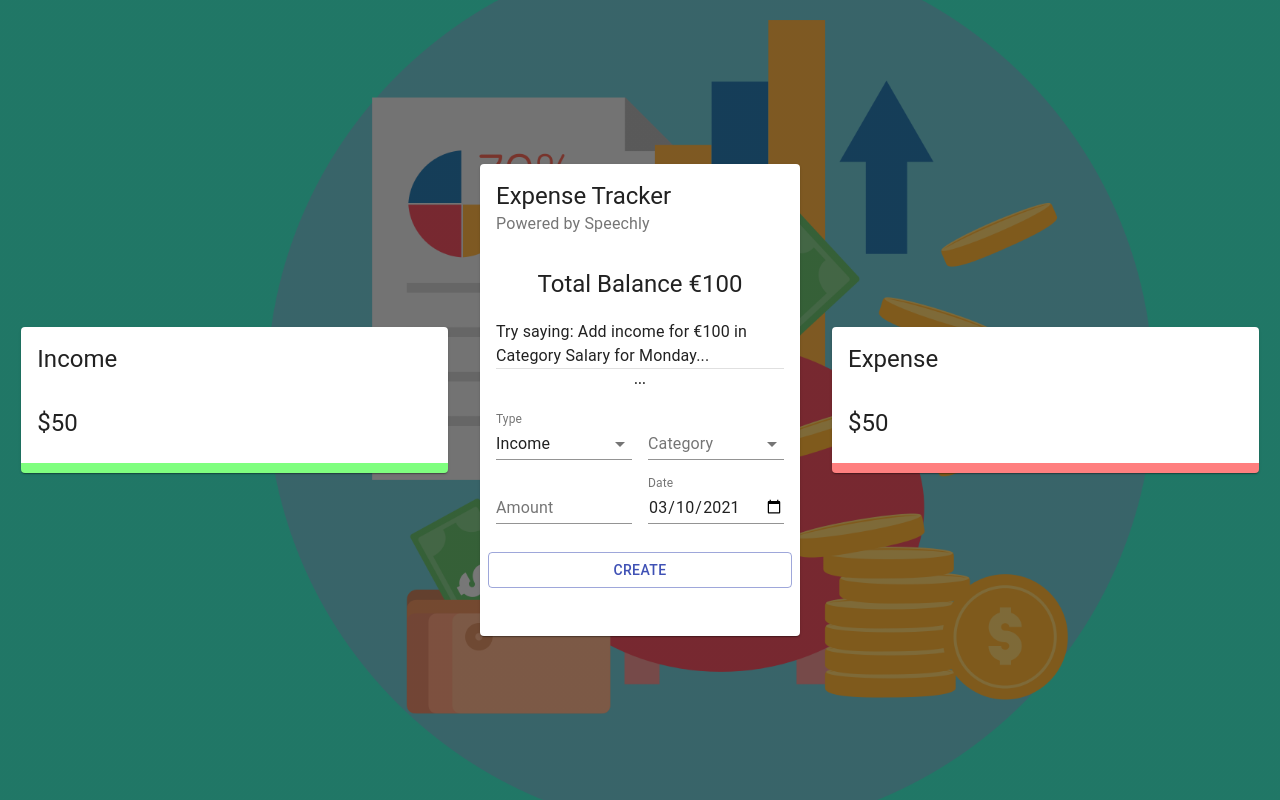
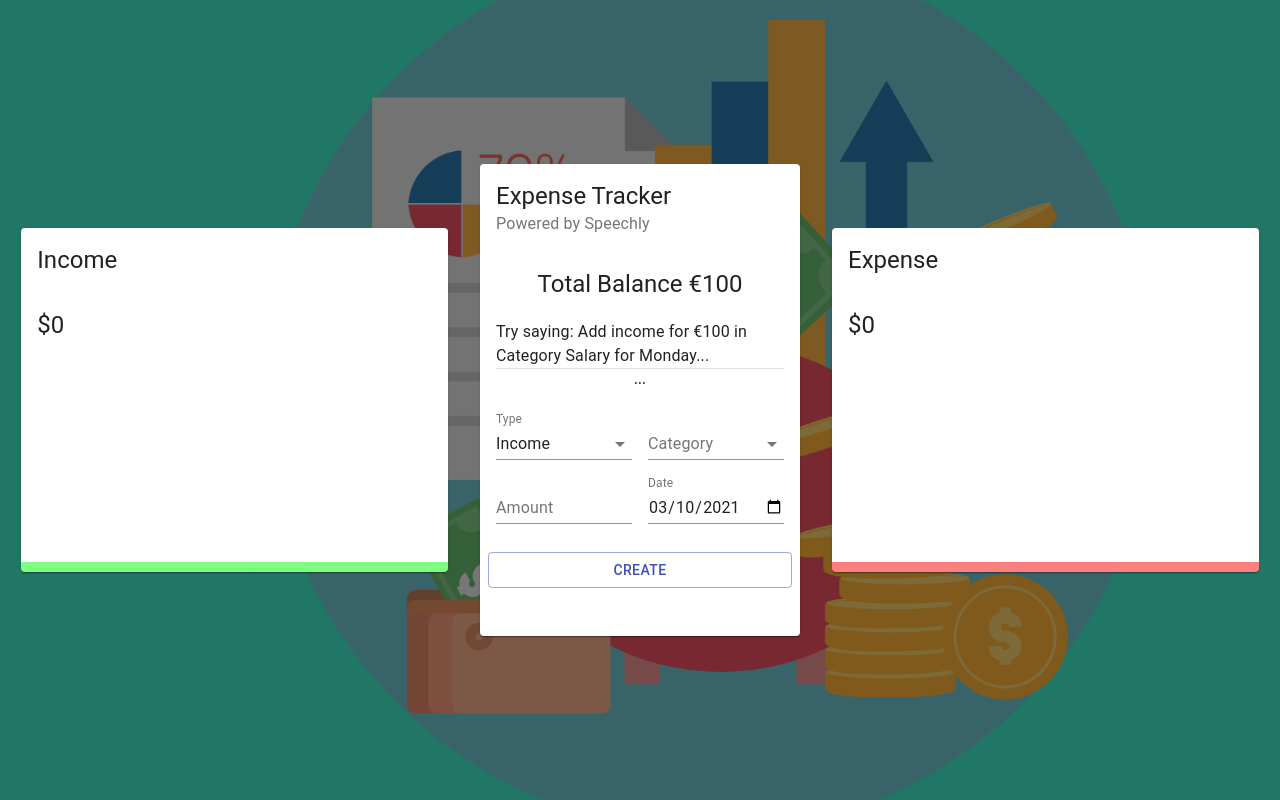
Before and after one commit to Kriyo/ExpenseTracker, a React (Create React App) app: page / in a window 1280 px wide. Built offline with nearby package versions, Linux system fonts and the light colour scheme.

Commit message:
Added custom hook for handling transactions and setting up chart data for chartsjs

```diff
--- a/src/components/Details/Details.jsx
+++ b/src/components/Details/Details.jsx
@@ -1,18 +1,20 @@
 import React from 'react'
 import { Card, CardHeader, CardContent, Typography } from '@material-ui/core'
-// import { Doughnut } from 'react-chartjs-2'
+import { Doughnut } from 'react-chartjs-2'
+import { useTransactions } from '../../hooks/useTransactions'
 
 import useStyles from './styles'
 
 export const Details = ({ title }) => {
   const classes = useStyles()
+  const { total, chartData } = useTransactions(title)
 
   return (
     <Card className={title === 'Income' ? classes.income : classes.expense}>
       <CardHeader title={title} />
       <CardContent>
-        <Typography variant="h5">$50</Typography>
-        {/* <Doughnut data="DATA" /> */}
+        <Typography variant="h5">${total}</Typography>
+        <Doughnut data={chartData} />
       </CardContent>
     </Card>
   )
--- a/src/constants/categories.js
+++ b/src/constants/categories.js
@@ -1,5 +1,3 @@
-/* eslint-disable no-param-reassign */
-/* eslint-disable no-return-assign */
 const incomeColors = [
   '#123123',
   '#154731',
--- /dev/null
+++ b/src/hooks/useTransactions.js
@@ -0,0 +1,42 @@
+import { useContext } from 'react'
+import { ExpenseTrackerContext } from '../context/context'
+import {
+  incomeCategories,
+  expenseCategories,
+  resetCategories,
+} from '../constants/categories'
+
+export const useTransactions = (title) => {
+  resetCategories()
+
+  const { transactions } = useContext(ExpenseTrackerContext)
+  const transactionsPerType = transactions.filter(
+    (transaction) => transaction.type === title
+  )
+  const total = transactionsPerType.reduce(
+    (acc, currVal) => (acc += currVal.amount),
+    0
+  )
+  const categories = title === 'Income' ? incomeCategories : expenseCategories
+
+  transactionsPerType.forEach((t) => {
+    const category = categories.find((c) => c.type === t.category)
+
+    if (category) category.amount += t.amount
+  })
+
+  const filteredCategories = categories.filter((c) => c.amount > 0)
+
+  // Build up data structure for charts.js
+  const chartData = {
+    datasets: [
+      {
+        data: filteredCategories.map((c) => c.amount),
+        backgroundColor: filteredCategories.map((c) => c.color),
+      },
+    ],
+    labels: filteredCategories.map((c) => c.type),
+  }
+
+  return { total, chartData }
+}
```
Also changed, not shown: .eslintrc.json.
